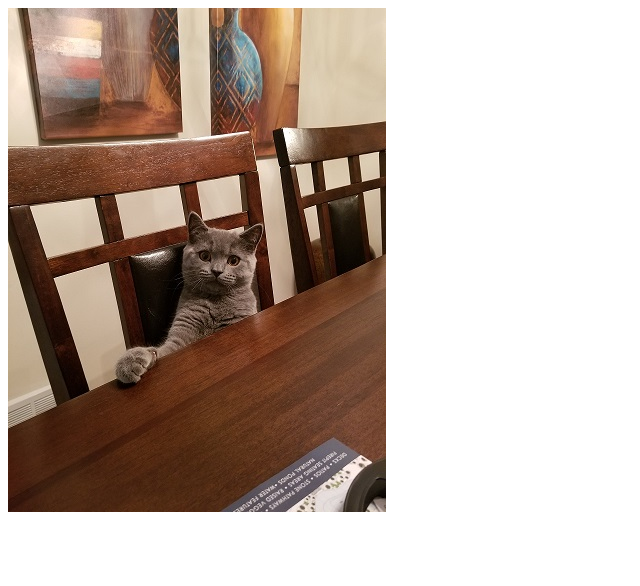
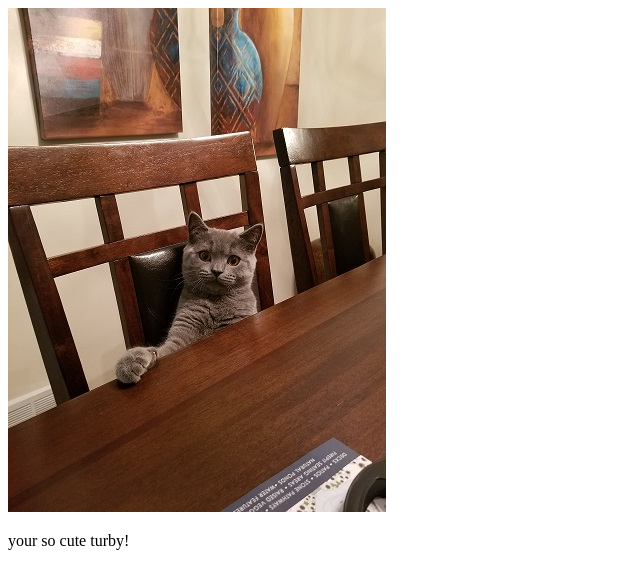
Before and after one commit to harleygazelmelgo/MyWebpage, a plain HTML site: page index.html in a window 1280 px wide. Shown: the whole page, without its empty margins (0-640 px from the left). Drawn offline with Linux system fonts and the light colour scheme.

Commit message:
commented on turby's photo

```diff
--- a/index.html
+++ b/index.html
@@ -15,5 +15,7 @@
     </div>
 
 
+    <p> your so cute turby!</p>
+
 </body>
 </html>
```
